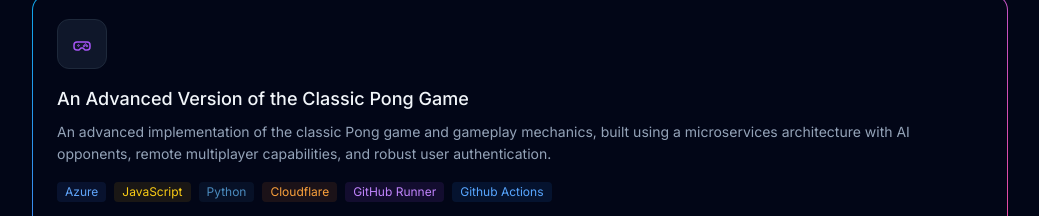
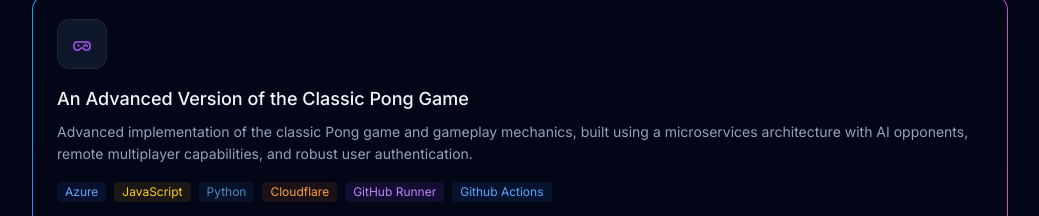
Before and after one commit to Taiwo-peter/resumewebsite, a plain HTML site: page frontend/index.html in a window 1280 px wide. Shown: the part 2300-2516 px from the top of the page, without its empty margins (120-1159 px from the left). Drawn offline with nearby package versions, Linux system fonts and the light colour scheme; a script that the page names is missing.

Commit message:
chore(frontend): updated project section in html file

```diff
--- a/frontend/index.html
+++ b/frontend/index.html
@@ -3,7 +3,7 @@
 <head>
     <meta charset="UTF-8">
     <meta name="viewport" content="width=device-width, initial-scale=1.0">
-    <title>Taiwo Falade - Associate Cloud/Devops Engineer | Resume</title>
+    <title>Taiwo Peter Falade - Associate Cloud/Devops Engineer | Resume</title>
     <script src="https://cdn.tailwindcss.com"></script>
     <link rel="stylesheet" href="style.css">
     <link rel="preconnect" href="https://fonts.googleapis.com">
@@ -237,7 +237,7 @@
                         </div>
                         <h3 class="text-lg font-medium mb-2 text-slate-900 dark:text-slate-100">An Advanced Version of the Classic Pong Game </h3>
                         <p class="text-sm text-slate-600 dark:text-slate-400 mb-4 leading-relaxed">
-                            An advanced implementation of the classic Pong game and gameplay mechanics, built using a microservices architecture with AI opponents, remote multiplayer capabilities, and robust user authentication.
+                            Advanced implementation of the classic Pong game and gameplay mechanics, built using a microservices architecture with AI opponents, remote multiplayer capabilities, and robust user authentication.
                         </p>
                         <div class="flex flex-wrap gap-2 mb-4">
                             <span class="px-2 py-0.5 text-xs rounded bg-blue-500/10 text-blue-600 dark:text-blue-400">Azure</span>
```
